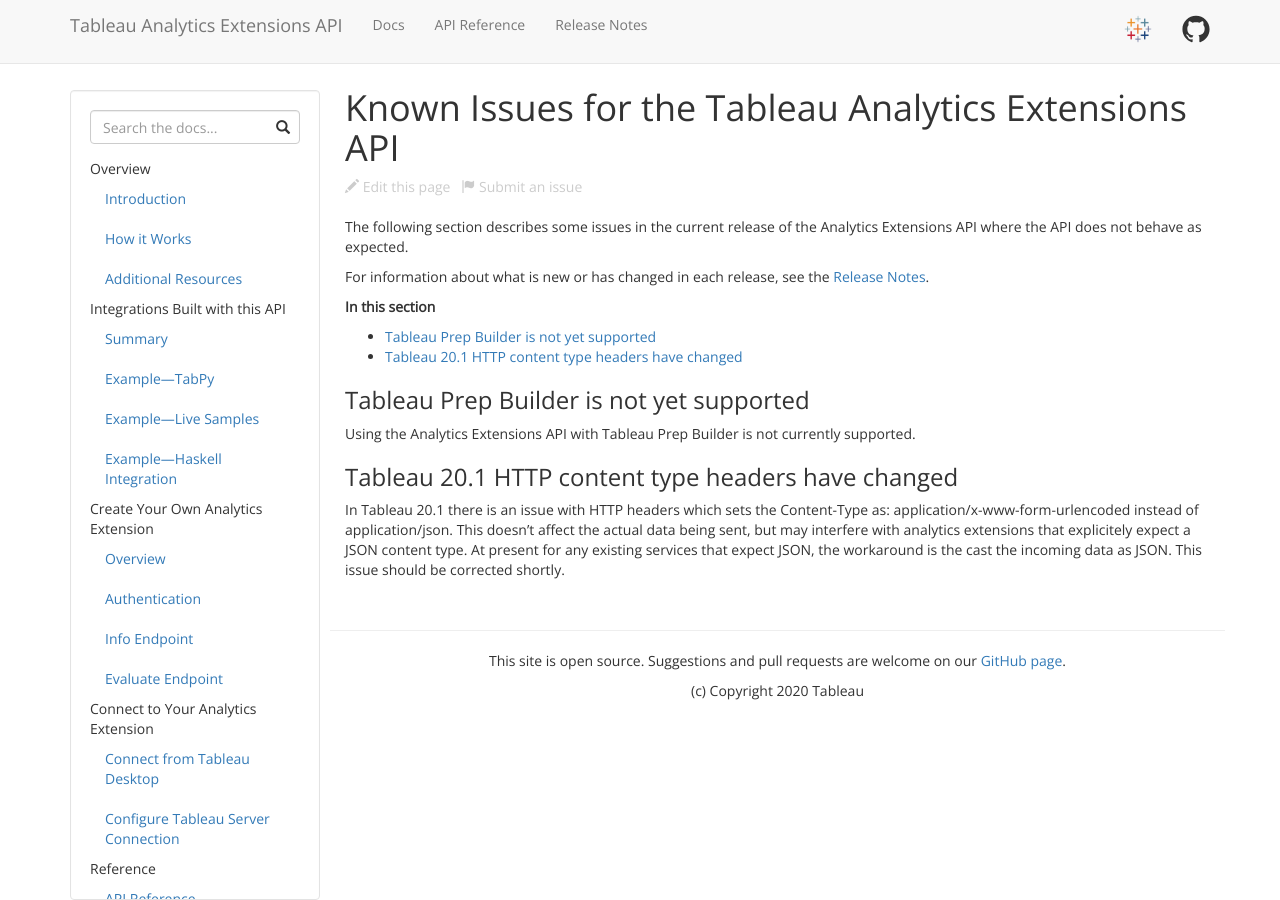
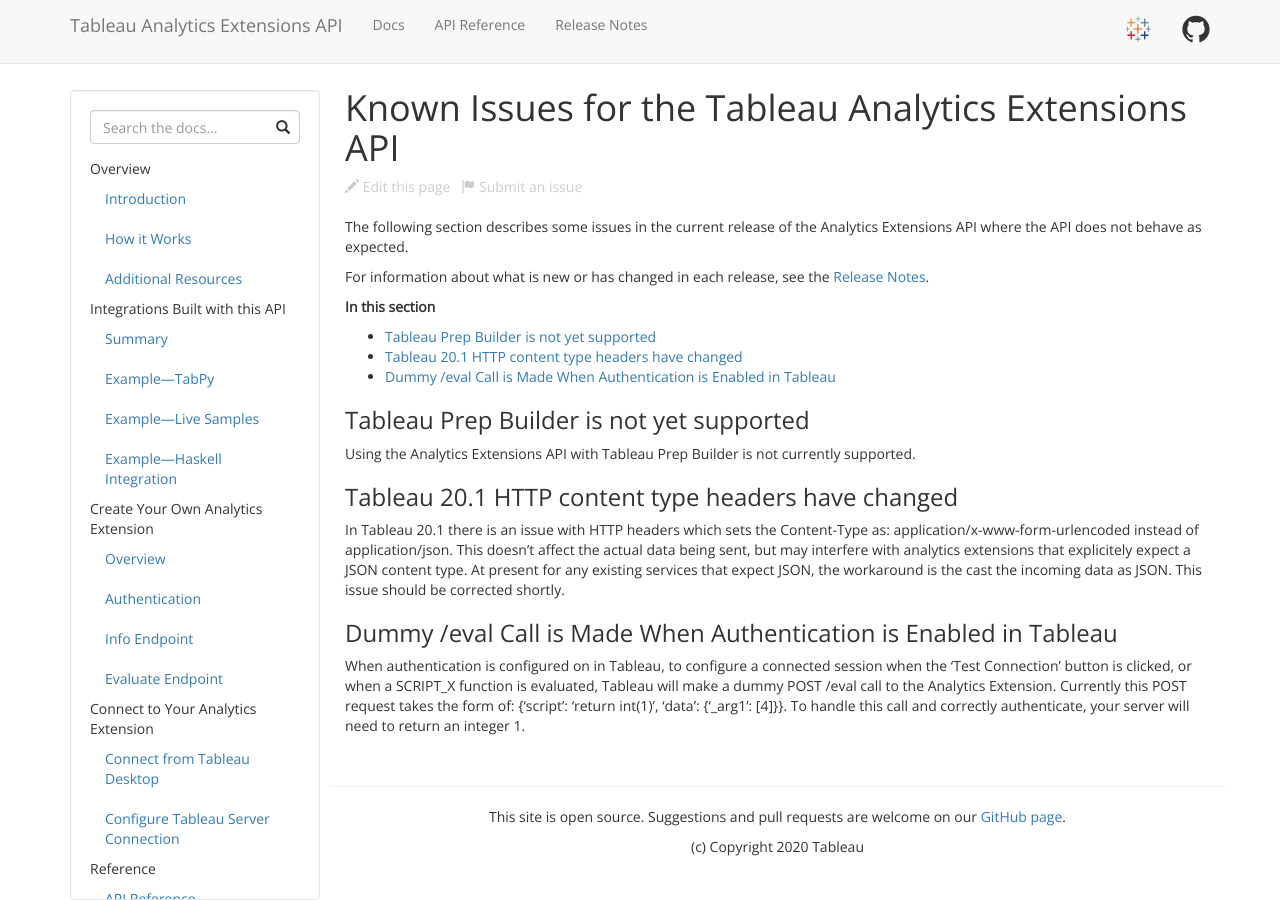
Before and after one commit to tableau/analytics-extensions-api, a Jekyll site: the page built from docs/ae_known_issues.md, in a window 1280 px wide. Built offline with Jekyll 4.4.1, drawn with Linux system fonts in a browser that asks for light colours; nearby versions of some CDN libraries.

Commit message:
Update ae_known_issues.md

```diff
--- a/docs/ae_known_issues.md
+++ b/docs/ae_known_issues.md
@@ -20,3 +20,7 @@
 ### Tableau 20.1 HTTP content type headers have changed
 
 In Tableau 20.1 there is an issue with HTTP headers which sets the Content-Type as: application/x-www-form-urlencoded instead of application/json. This doesn't affect the actual data being sent, but may interfere with analytics extensions that explicitely expect a JSON content type. At present for any existing services that expect JSON, the workaround is the cast the incoming data as JSON. This issue should be corrected shortly.
+
+### Dummy /eval Call is Made When Authentication is Enabled in Tableau
+
+When authentication is configured on in Tableau, to configure a connected session when the 'Test Connection' button is clicked, or when a SCRIPT_X function is evaluated, Tableau will make a dummy POST /eval call to the Analytics Extension.  Currently this POST request takes the form of: {'script': 'return int(1)', 'data': {'_arg1': [4]}}. To handle this call and correctly authenticate, your server will need to return an integer 1.
```
